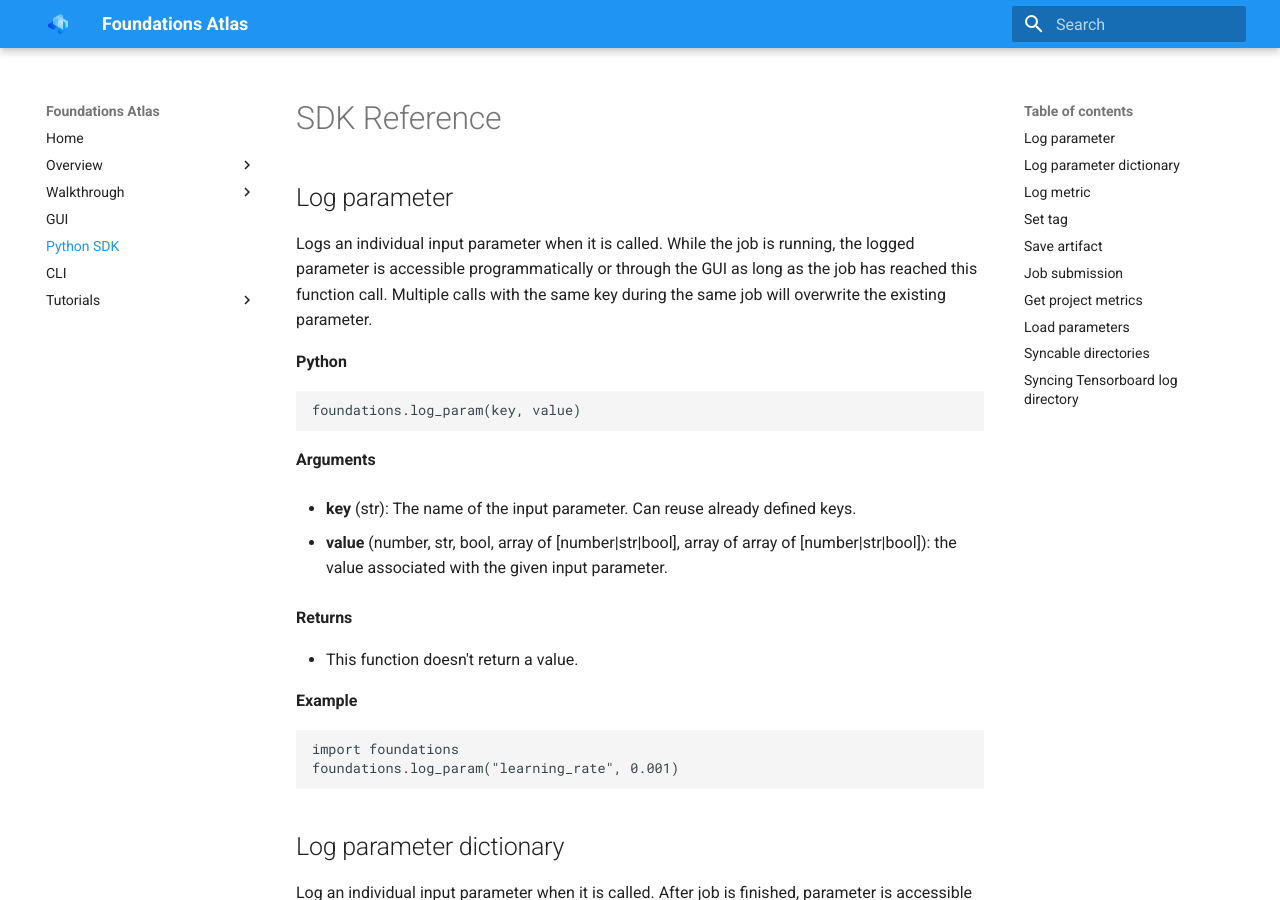
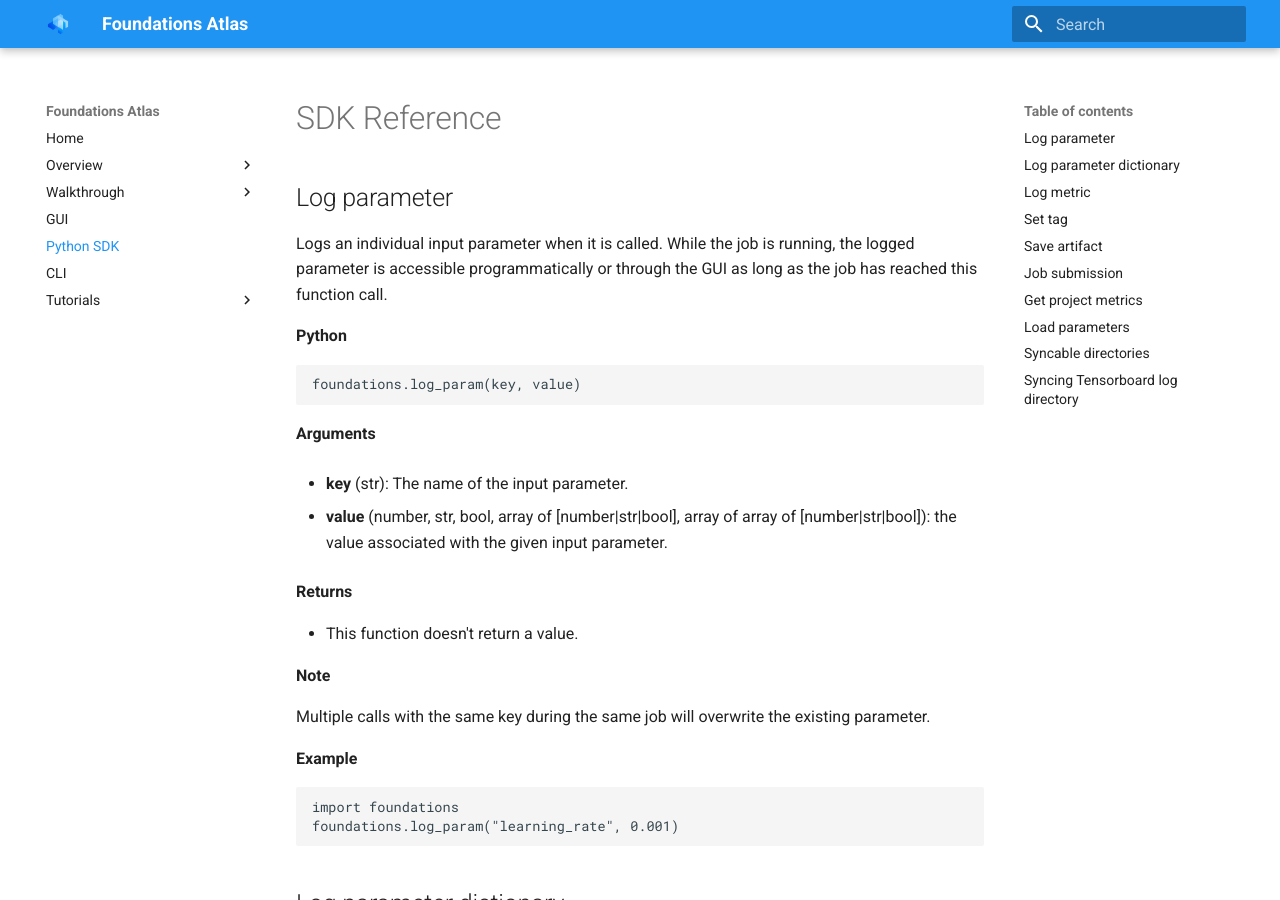
Before and after one commit to DeepLearnI/atlas-ce-docs, an MkDocs documentation site: the page built from docs/api_docs/sources/sdk-reference/SDK.md, in a window 1280 px wide and 900 px high. Built offline with MkDocs 1.6.1 and Material for MkDocs 9.7.7, drawn with Linux system fonts in a browser that asks for light colours; part of the change alters nothing that is shown.

Commit message:
Update SDK.md

```diff
--- a/docs/api_docs/sources/sdk-reference/SDK.md
+++ b/docs/api_docs/sources/sdk-reference/SDK.md
@@ -2,7 +2,7 @@
 
 ## Log parameter
 
-Logs an individual input parameter when it is called. While the job is running, the logged parameter is accessible programmatically or through the GUI as long as the job has reached this function call. Multiple calls with the same key during the same job will overwrite the existing parameter.
+Logs an individual input parameter when it is called. While the job is running, the logged parameter is accessible programmatically or through the GUI as long as the job has reached this function call.
 
 **Python**
 
@@ -12,13 +12,17 @@ foundations.log_param(key, value)
 
 __Arguments__
 
-- __key__ (str): The name of the input parameter. Can reuse already defined keys.
+- __key__ (str): The name of the input parameter.
 
 - __value__ (number, str, bool, array of [number|str|bool], array of array of [number|str|bool]): the value associated with the given input parameter.
 
 __Returns__
 
 - This function doesn't return a value.
+
+__Note__
+
+Multiple calls with the same key during the same job will overwrite the existing parameter.
 
 __Example__
 
```
